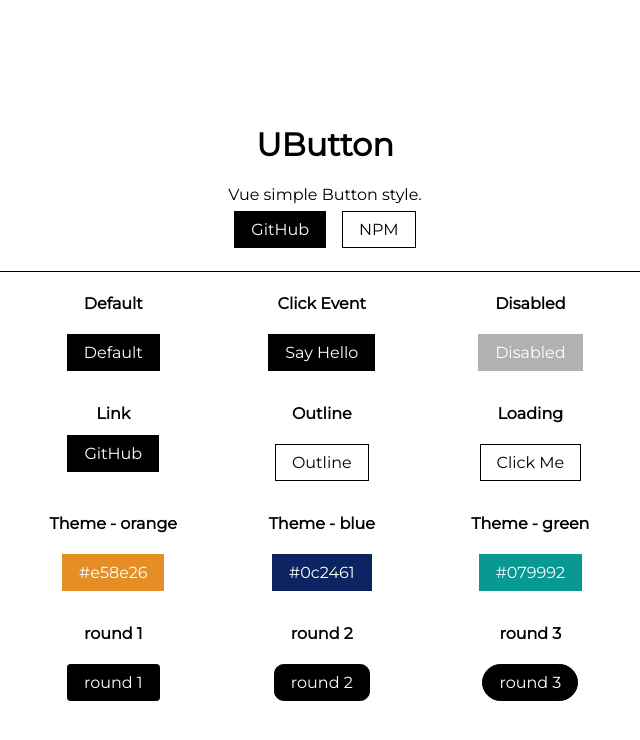
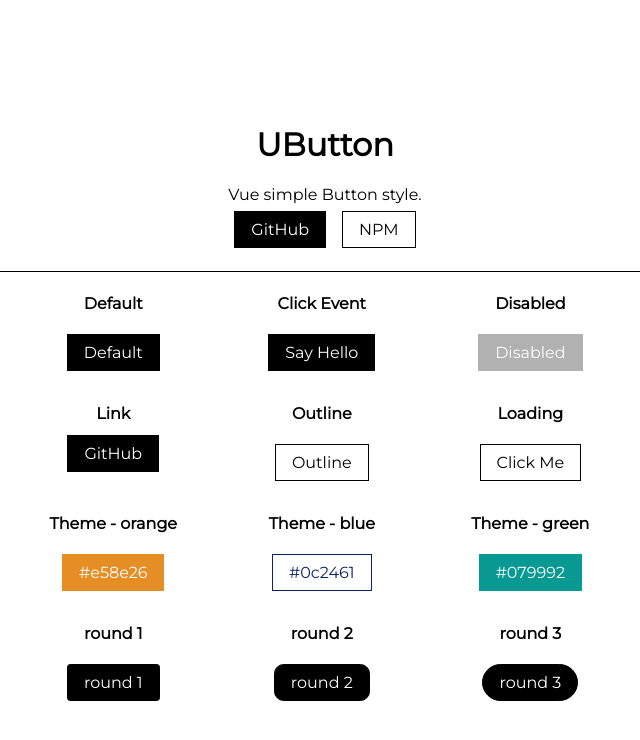
Before and after one commit to HappyJayXin/UButton, a Vue app: page / in a window 1280 px wide. Shown: the top 740 px of the page, without its empty margins (315-955 px from the left). Built offline with nearby package versions, Linux system fonts and the light colour scheme.

Commit message:
Modify: Button hover style.

```diff
--- a/src/App.vue
+++ b/src/App.vue
@@ -51,7 +51,7 @@
       </section>
       <section class="app__section">
         <h4>Theme - blue</h4>
-        <u-button theme="#0c2461">#0c2461</u-button>
+        <u-button theme="#0c2461" outline>#0c2461</u-button>
       </section>
       <section class="app__section">
         <h4>Theme - green</h4>
--- a/src/components/UButton.vue
+++ b/src/components/UButton.vue
@@ -121,6 +121,10 @@ button {
   text-decoration: none;
   transition: background 0.2s, color 0.2s;
 
+  &:hover {
+    background: rgba($theme, 0.8);
+  }
+
   &:focus {
     outline: none;
   }
```
Also changed, not shown: 2 other files (tests, documents, lock files or other folders).
